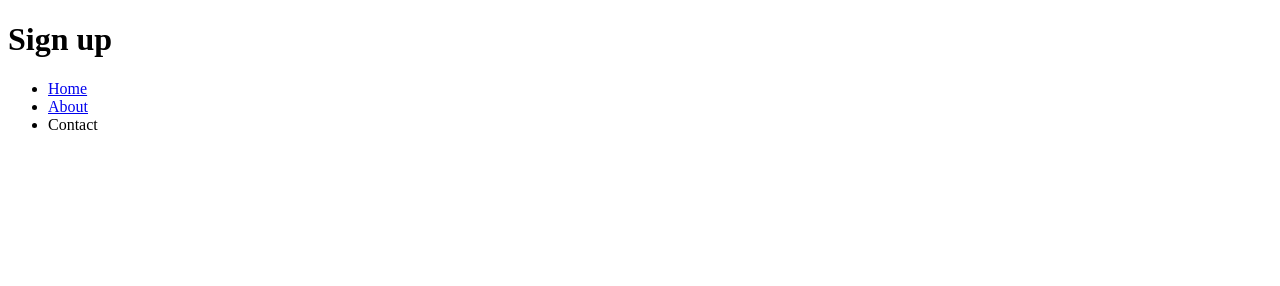
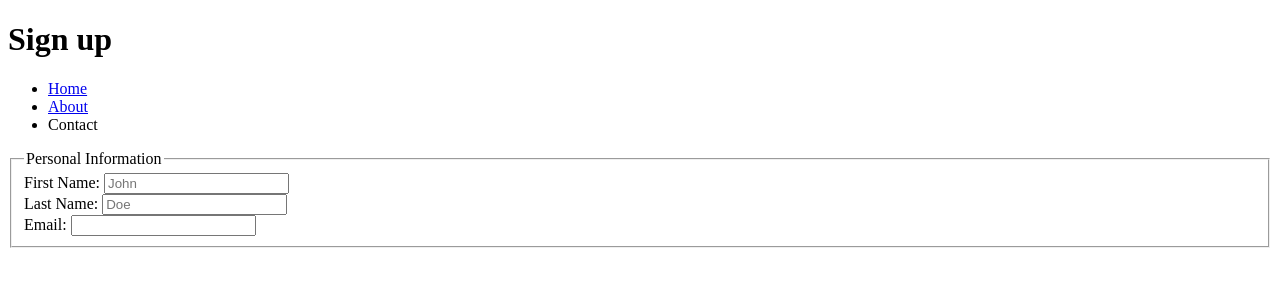
Before and after one commit to Assistantkiwi/SCA-assignment1, a plain HTML site: page contact.html in a window 1280 px wide. Drawn offline with Linux system fonts and the light colour scheme.

Commit message:
started the project

```diff
--- a/contact.html
+++ b/contact.html
@@ -16,5 +16,36 @@
           <li>Contact</li>
         </ul>
       </nav>
+
+      <form>
+         <fieldset>
+          <legend>Personal Information</legend>
+
+          <div>
+            <label for="name">First Name:</label>
+
+            <input type="text" placeholder="John" required>
+
+          </div>
+
+          <div>
+
+            <label for="name">Last Name:</label>
+
+            <input type="text" placeholder="Doe" required>
+
+          </div>
+
+          <div>
+
+            <label for="email">Email:</label>
+
+            <input type="email" id="email" name="email" required>
+
+          </div>
+
+
+         </fieldset>
+      </form>
 </body>
 </html>
```
Also changed, not shown: index.html (+8 -3 lines).
